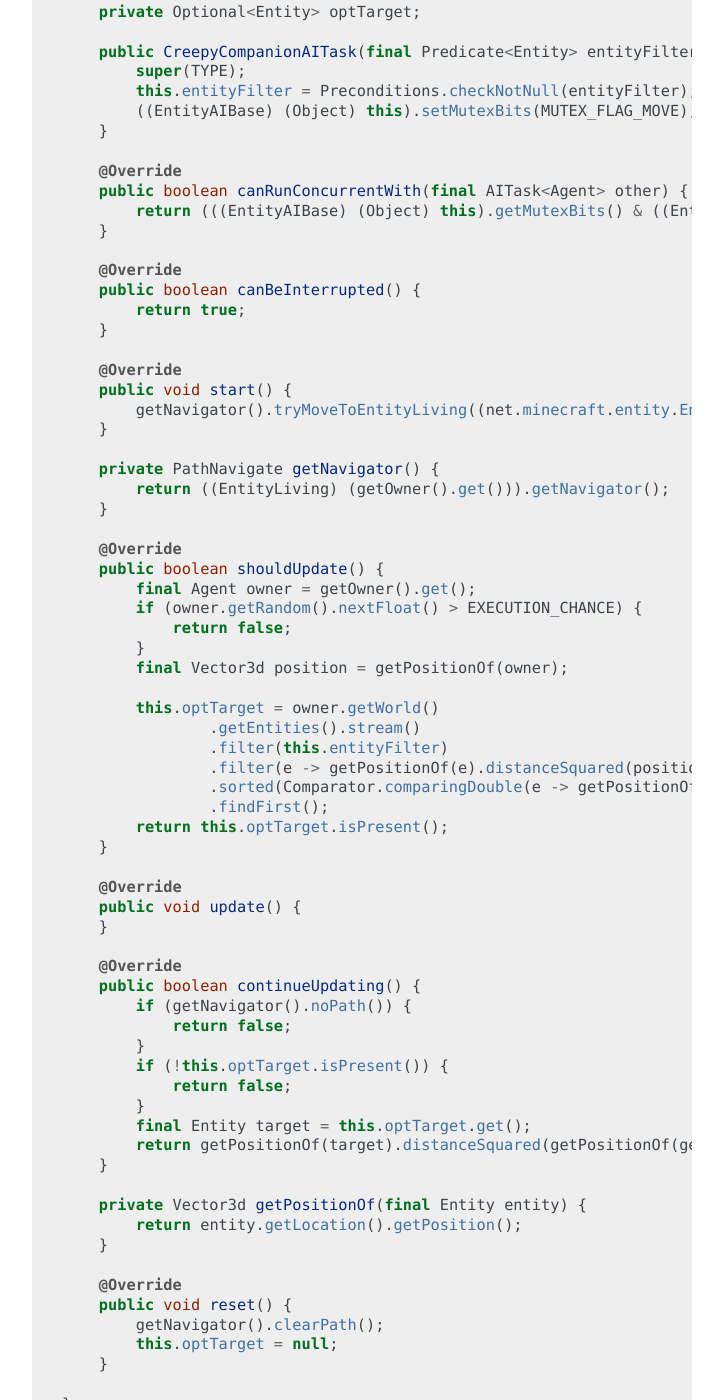
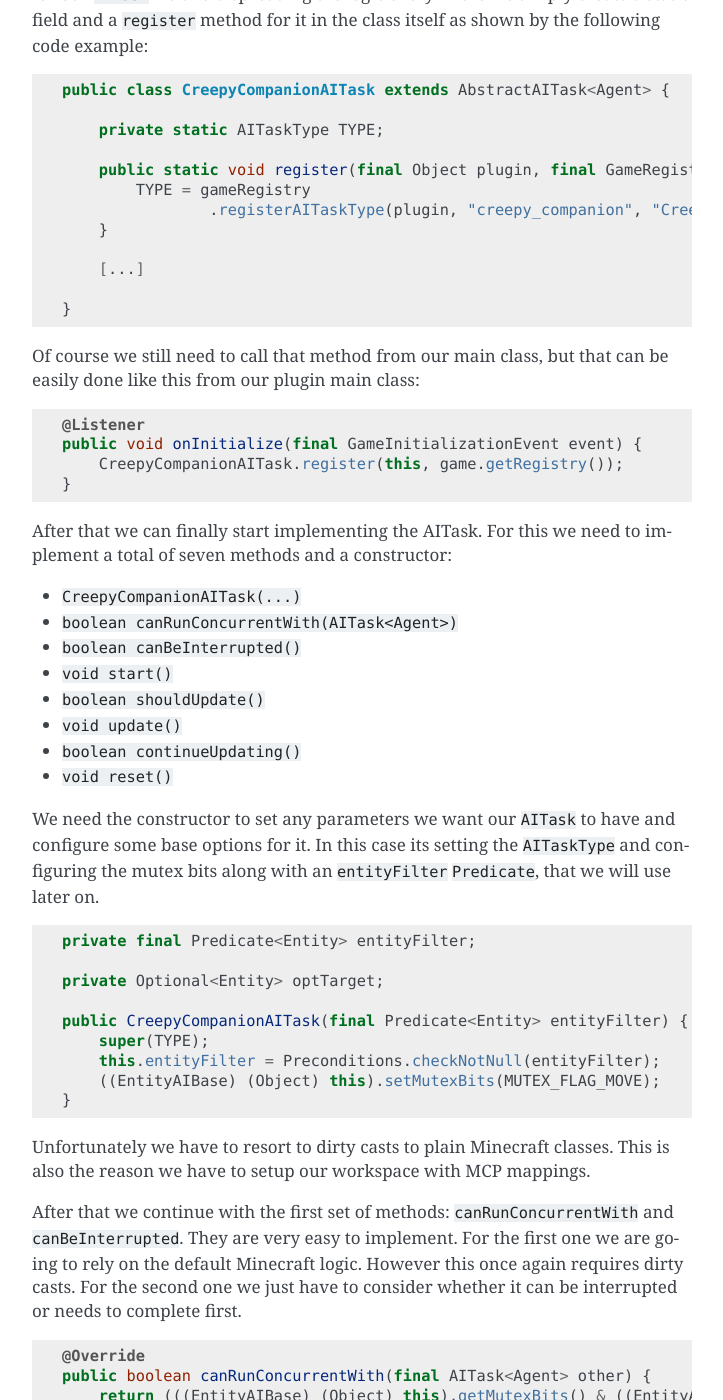
Before and after one commit to SpongePowered/SpongeDocs, a Sphinx documentation site: the page built from source/plugin/entities/ai.rst, in a window 1280 px wide and 1400 px high, scrolled down 4762 px. Shown: the whole window, without its empty margins (388-1111 px from the left). Built offline with Sphinx 7.4.7, drawn with Linux system fonts in a browser that asks for light colours; pages that are not in the unit, such as notebooks, are missing from menus; cross-references to code outside the pages are shown as plain code; some of the changed text lies outside the part shown.

Commit message:
More explanations. I might have to split it to a different page though.

```diff
--- a/source/plugin/entities/ai.rst
+++ b/source/plugin/entities/ai.rst
@@ -12,6 +12,7 @@ Entity AI
     org.spongepowered.api.entity.ai.task.builtin.WatchClosestAITask
     org.spongepowered.api.entity.living.Agent
     org.spongepowered.api.entity.living.player.Player
+    java.util.function.Predicate
 
 Entity AI (not to be confused with actual AI) are fixed goals (defeat enemies) that an entity tries to achieve using
 smaller scaled tasks (go to enemy and hit him with your weapon). The following sections will describe what goals, tasks
@@ -168,8 +169,10 @@ If you want to remove all AITasks, because you want to configure the entity's AI
 Implement Your Own AITask
 ~~~~~~~~~~~~~~~~~~~~~~~~~
 
-If you want to implement your own ``AITask`` then you must extend ``AbstractAITask`` with your task. The following
-example shows an example implementation of such a custom AITask.
+Before we start implementing our own ``AITask`` we have to make sure our workspace is properly configured. Please follow
+the instructions in :doc:`/plugin/internals/mcp-setup`.
+
+Here is a list of imports we will use while implementing the ``AITask``.
 
 .. code-block:: java
 
@@ -191,13 +194,26 @@ example shows an example implementation of such a custom AITask.
     import net.minecraft.entity.ai.EntityAIBase;
     import net.minecraft.pathfinding.PathNavigate;
 
+
+To simplify the implementation we use the following constants. They are optional and could be easily replaced by dynamic
+fields set via a constructor.
+
+.. code-block:: java
+
+    private static final double MOVEMENT_SPEED = 1;
+    private static final double APPROACH_DISTANCE_SQUARED = 2 * 2;
+    private static final double MAX_DISTANCE_SQUARED = 20 * 20;
+    private static final float EXECUTION_CHANCE = 0.2F;
+    private static final int MUTEX_FLAG_MOVE = 1; // Minecraft bit flag
+
+If you want to implement your own ``AITask`` then you must extend ``AbstractAITask`` with your task. The following
+example shows an example implementation of such a custom AITask. Also we need to generate a new ``AITaskType`` for our
+``AITask``. To avoid spreading the logic everywhere we simply create a static field and a ``register`` method for it in
+the class itself as shown by the following code example:
+
+.. code-block:: java
+
     public class CreepyCompanionAITask extends AbstractAITask<Agent> {
-
-        private static final double MOVEMENT_SPEED = 1;
-        private static final double APPROACH_DISTANCE_SQUARED = 2 * 2;
-        private static final double MAX_DISTANCE_SQUARED = 20 * 20;
-        private static final float EXECUTION_CHANCE = 0.2F;
-        private static final int MUTEX_FLAG_MOVE = 1;
 
         private static AITaskType TYPE;
 
@@ -206,25 +222,71 @@ example shows an example implementation of such a custom AITask.
                     .registerAITaskType(plugin, "creepy_companion", "CreepyCompanion", CreepyCompanionAITask.class);
         }
 
-        private final Predicate<Entity> entityFilter;
+        [...]
 
-        private Optional<Entity> optTarget;
+    }
 
-        public CreepyCompanionAITask(final Predicate<Entity> entityFilter) {
-            super(TYPE);
-            this.entityFilter = Preconditions.checkNotNull(entityFilter);
-            ((EntityAIBase) (Object) this).setMutexBits(MUTEX_FLAG_MOVE);
-        }
+Of course we still need to call that method from our main class, but that can be easily done like this from our plugin
+main class:
 
-        @Override
-        public boolean canRunConcurrentWith(final AITask<Agent> other) {
-            return (((EntityAIBase) (Object) this).getMutexBits() & ((EntityAIBase) other).getMutexBits()) == 0;
-        }
+.. code-block:: java
 
-        @Override
-        public boolean canBeInterrupted() {
-            return true;
-        }
+    @Listener
+    public void onInitialize(final GameInitializationEvent event) {
+        CreepyCompanionAITask.register(this, game.getRegistry());
+    }
+
+After that we can finally start implementing the AITask. For this we need to implement a total of seven methods and a
+constructor:
+
+* ``CreepyCompanionAITask(...)``
+* ``boolean canRunConcurrentWith(AITask<Agent>)``
+* ``boolean canBeInterrupted()``
+* ``void start()``
+* ``boolean shouldUpdate()``
+* ``void update()``
+* ``boolean continueUpdating()``
+* ``void reset()``
+
+We need the constructor to set any parameters we want our ``AITask`` to have and configure some base options for it. In
+this case its setting the ``AITaskType`` and configuring the mutex bits along with an ``entityFilter``
+:javadoc:`Predicate`, that we will use later on.
+
+.. code-block:: java
+
+    private final Predicate<Entity> entityFilter;
+
+    private Optional<Entity> optTarget;
+
+    public CreepyCompanionAITask(final Predicate<Entity> entityFilter) {
+        super(TYPE);
+        this.entityFilter = Preconditions.checkNotNull(entityFilter);
+        ((EntityAIBase) (Object) this).setMutexBits(MUTEX_FLAG_MOVE);
+    }
+
+Unfortunately we have to resort to dirty casts to plain Minecraft classes. This is also the reason we have to setup our
+workspace with MCP mappings.
+
+After that we continue with the first set of methods: ``canRunConcurrentWith`` and ``canBeInterrupted``. They are very
+easy to implement. For the first one we are going to rely on the default Minecraft logic. However this once again
+requires dirty casts. For the second one we just have to consider whether it can be interrupted or needs to complete
+first.
+
+.. code-block:: java
+
+    @Override
+    public boolean canRunConcurrentWith(final AITask<Agent> other) {
+        return (((EntityAIBase) (Object) this).getMutexBits() & ((EntityAIBase) other).getMutexBits()) == 0;
+    }
+
+    @Override
+    public boolean canBeInterrupted() {
+        return true;
+    }
+
+TODO: Continue the explanations...
+
+.. code-block:: java
 
         @Override
         public void start() {
```
